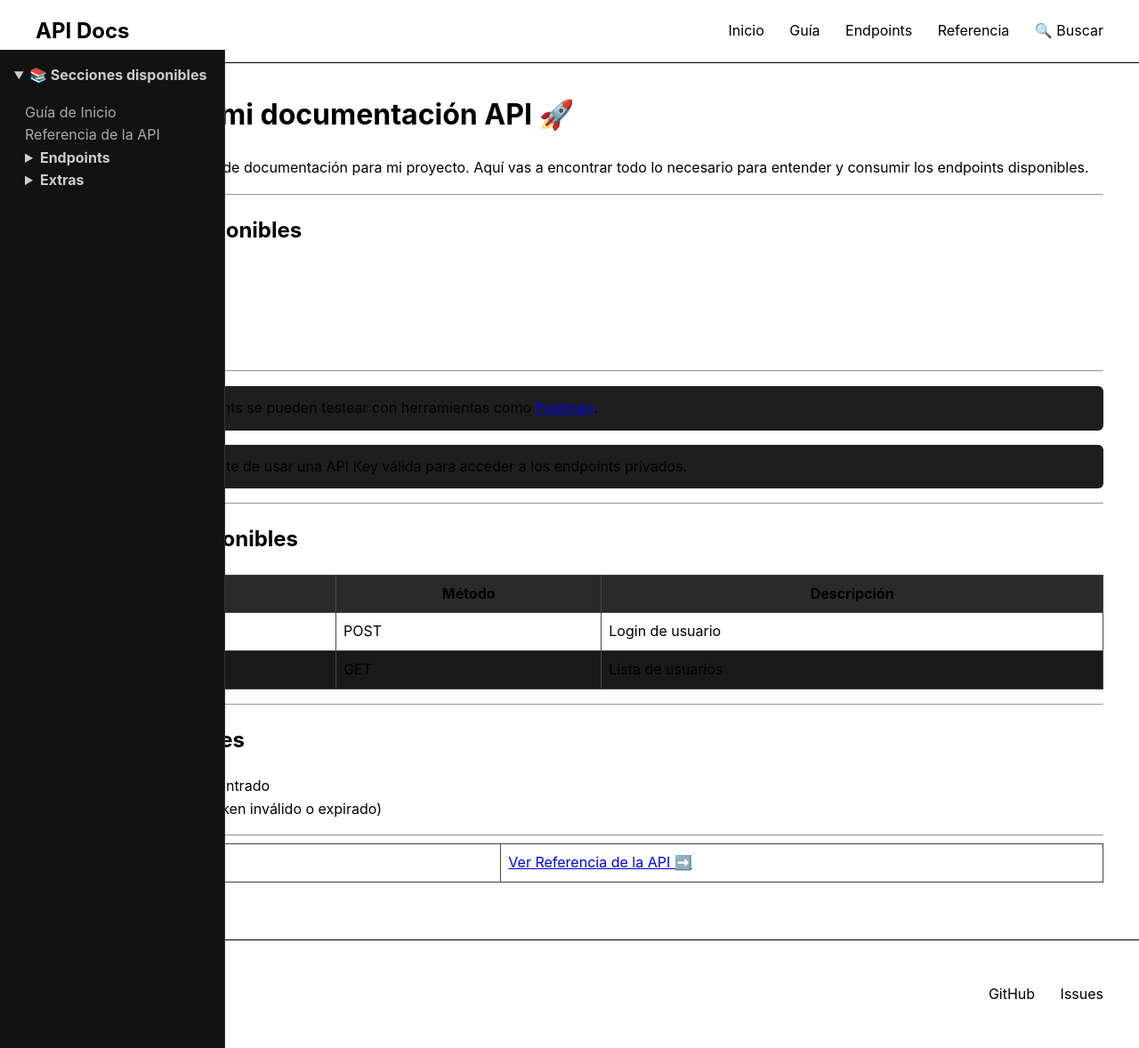
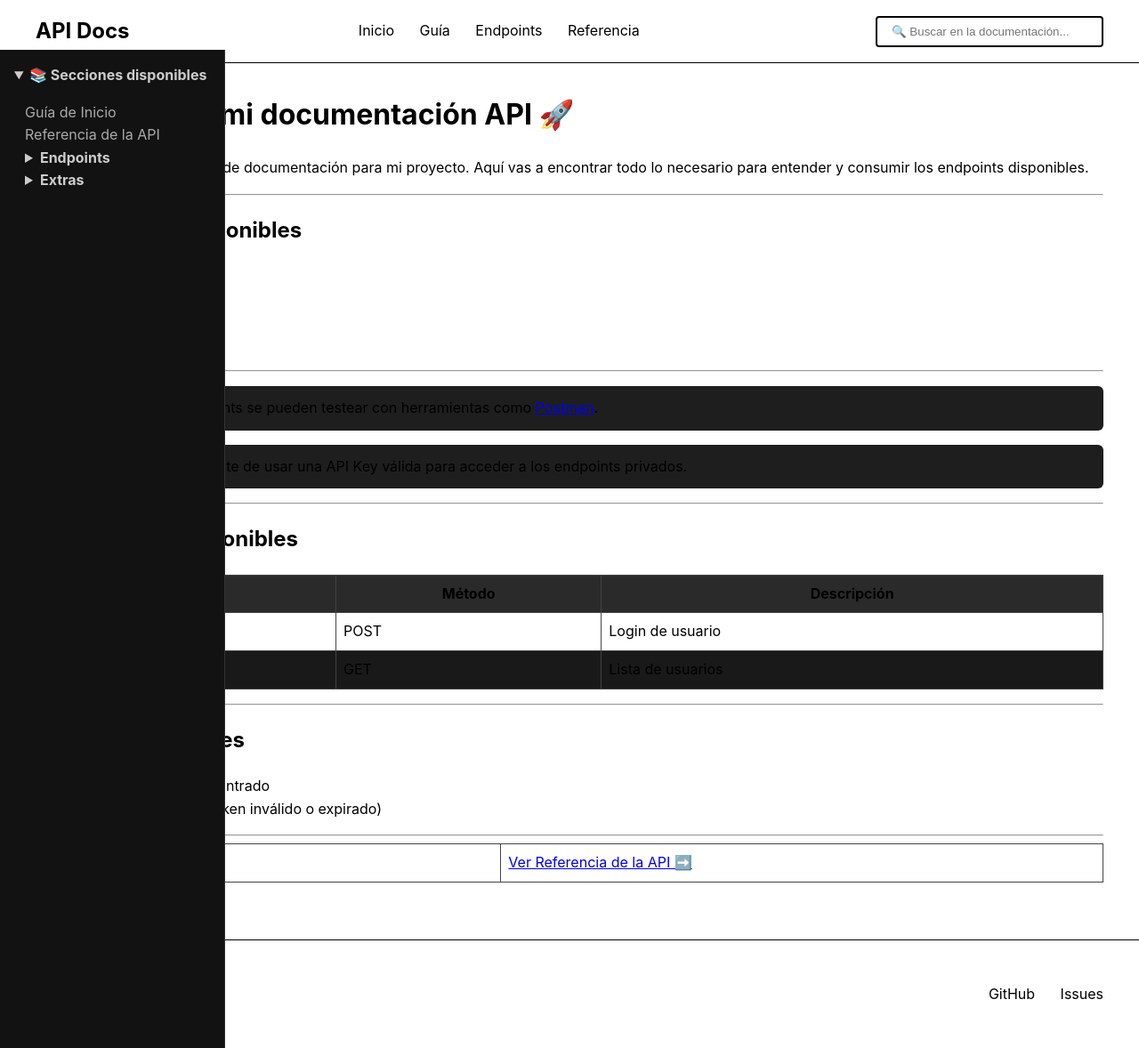
Before and after one commit to lararocha1/lararocha1.github.io, a Jekyll site: the page built from index.md, in a window 1280 px wide and 1178 px high. Shown: the whole window at 89% size. Built offline with Jekyll 4.4.1, drawn with Linux system fonts in a browser that asks for light colours; comment, search, counter and statistics services are not loaded.

Commit message:
Update default.html

```diff
--- a/_layouts/default.html
+++ b/_layouts/default.html
@@ -25,7 +25,10 @@
           <a href="/guia">Guía</a>
           <a href="/endpoints">Endpoints</a>
           <a href="/referencia">Referencia</a>
-          <a href="/search" class="search-link">🔍 Buscar</a>
+        </div>
+        <div class="nav-search">
+          <input type="text" id="search-input" placeholder="🔍 Buscar en la documentación..." autocomplete="off">
+          <div id="search-results" class="search-results"></div>
         </div>
       </div>
     </nav>
@@ -74,6 +77,56 @@
         </div>
       </div>
     </footer>
+
+    <script>
+      document.addEventListener('DOMContentLoaded', function() {
+        const searchInput = document.getElementById('search-input');
+        const searchResults = document.getElementById('search-results');
+        let searchIndex = [];
+        fetch('/search.json')
+          .then(response => response.json())
+          .then(data => { searchIndex = data.index || data; });
+        searchInput.addEventListener('input', function() {
+          const query = this.value.toLowerCase();
+          if (query.length < 2) { searchResults.innerHTML = ''; searchResults.style.display = 'none'; return; }
+          const results = searchIndex.filter(item =>
+            item.title.toLowerCase().includes(query) ||
+            item.content.toLowerCase().includes(query)
+          );
+          displayResults(results);
+        });
+        searchInput.addEventListener('focus', function() {
+          if (searchResults.innerHTML) searchResults.style.display = 'block';
+        });
+        document.addEventListener('click', function(e) {
+          if (!searchInput.contains(e.target) && !searchResults.contains(e.target)) {
+            searchResults.style.display = 'none';
+          }
+        });
+        searchInput.addEventListener('keydown', function(e) {
+          if (e.key === 'Escape') searchResults.style.display = 'none';
+        });
+        function displayResults(results) {
+          searchResults.innerHTML = '';
+          if (results.length === 0) {
+            searchResults.innerHTML = '<div class="no-results">No se encontraron resultados</div>';
+            searchResults.style.display = 'block';
+            return;
+          }
+          const resultsList = document.createElement('ul');
+          results.forEach(result => {
+            const li = document.createElement('li');
+            const link = document.createElement('a');
+            link.href = result.url;
+            link.innerHTML = `<strong>${result.title}</strong><br>${result.excerpt}`;
+            li.appendChild(link);
+            resultsList.appendChild(li);
+          });
+          searchResults.appendChild(resultsList);
+          searchResults.style.display = 'block';
+        }
+      });
+    </script>
 
     <style>
       :root {
@@ -126,9 +179,73 @@
         color: var(--hover-color);
       }
 
-      .search-link {
-        display: inline-flex;
-        align-items: center;
+      .nav-search {
+        position: relative;
+        margin-left: 2rem;
+      }
+
+      #search-input {
+        padding: 0.5rem 1rem;
+        border: 2px solid var(--link-color);
+        border-radius: 4px;
+        background: var(--code-background);
+        color: var(--text-color);
+        width: 220px;
+      }
+
+      #search-input:focus {
+        outline: 2px solid var(--hover-color);
+      }
+
+      .search-results {
+        display: none;
+        position: absolute;
+        top: 110%;
+        left: 0;
+        right: 0;
+        background: var(--background-color);
+        border: 1px solid var(--link-color);
+        border-radius: 4px;
+        margin-top: 0.2rem;
+        max-height: 400px;
+        overflow-y: auto;
+        z-index: 1000;
+      }
+
+      .search-results ul {
+        list-style: none;
+        padding: 0;
+        margin: 0;
+      }
+
+      .search-results li {
+        padding: 0.75rem 1rem;
+        border-bottom: 1px solid var(--link-color);
+      }
+
+      .search-results li:last-child {
+        border-bottom: none;
+      }
+
+      .search-results a {
+        color: var(--text-color);
+        text-decoration: none;
+      }
+
+      .search-results a:hover {
+        color: var(--hover-color);
+      }
+
+      .no-results {
+        padding: 1rem;
+        text-align: center;
+        color: var(--text-color);
+      }
+
+      pre, code {
+        background: var(--code-background) !important;
+        color: var(--text-color) !important;
+        border-radius: 4px;
       }
 
       .site-content {
```
